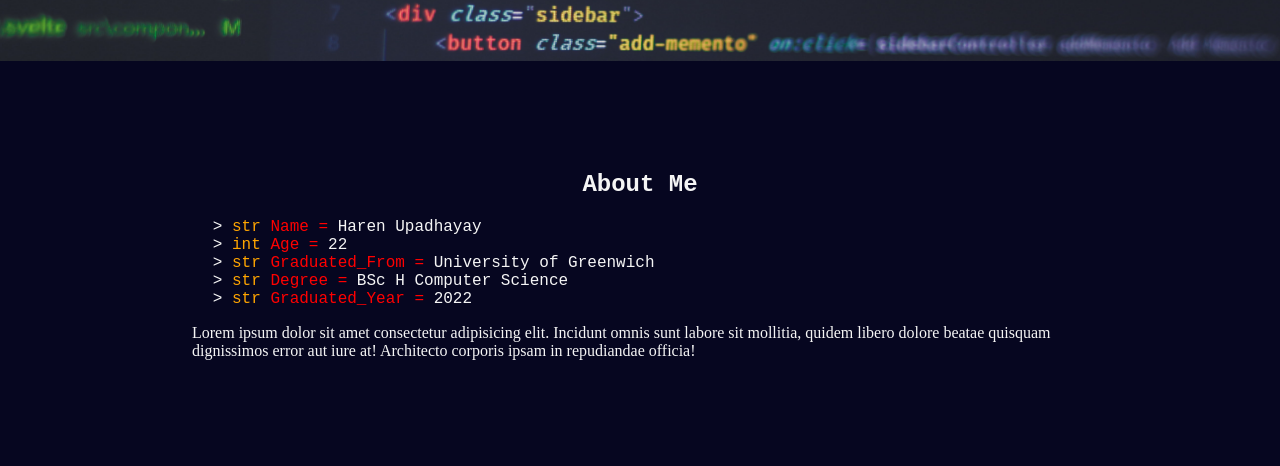
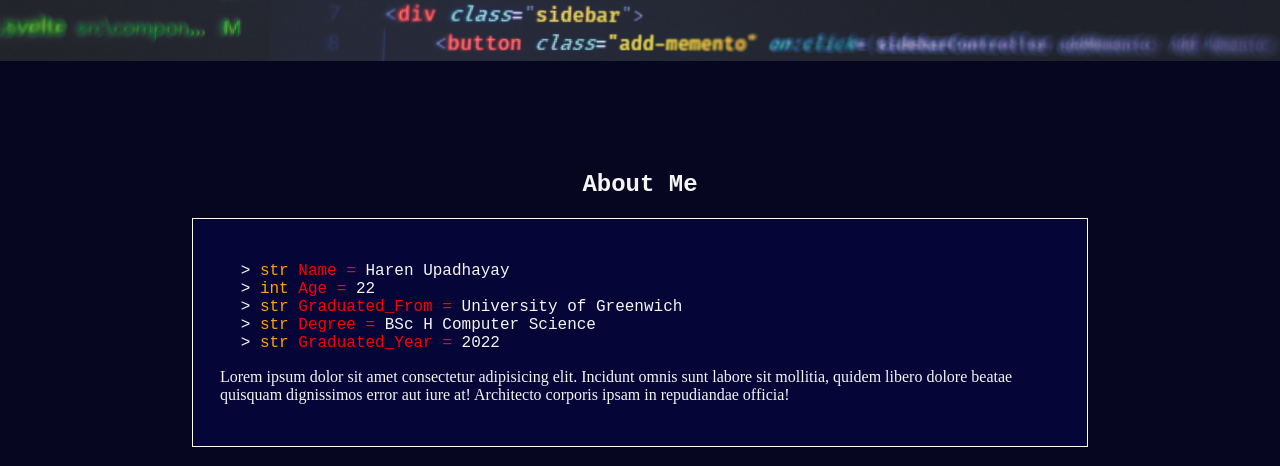
Before and after one commit to HarenU/HarenU.github.io, a website: page index.html in a window 1280 px wide. Shown: the part 402-868 px from the top of the page. Drawn offline with Linux system fonts and the light colour scheme.

Commit message:
Updated AboutMe section

```diff
--- a/CSS/Styles.css
+++ b/CSS/Styles.css
@@ -130,8 +130,6 @@ header a:hover:after {
 }
 
 #NameContainer{
-
-
     color: #39ff14;
     padding: 5% 10%;
     font: bolder;
@@ -141,6 +139,12 @@ header a:hover:after {
     font-family: 'Courier New', Courier, monospace;
     font-size: xx-large;
     font-weight: bolder;
+}
+
+#AboutMe-container{
+    border: 1px white solid;
+    padding: 3%;
+    background-color: rgb(5, 5, 56);
 }
 
 section{
--- a/index.html
+++ b/index.html
@@ -39,6 +39,7 @@
 
     <section id="AboutMe">
         <h1>About Me</h1>
+        <div id="AboutMe-container">
             <ul>
                 <li><a class="var">str</a> <a class="attr">Name = </a>Haren Upadhayay</li>
                 <li><a class="var">int</a> <a class="attr">Age = </a>22</li>
@@ -52,6 +53,7 @@
                 libero dolore beatae quisquam dignissimos error aut iure at! Architecto corporis ipsam in repudiandae
                 officia!
             </p>
+        </div>
     </section>
 
     <section id="Languages">
```
Lines whose indentation alone changed are shown as unchanged.
